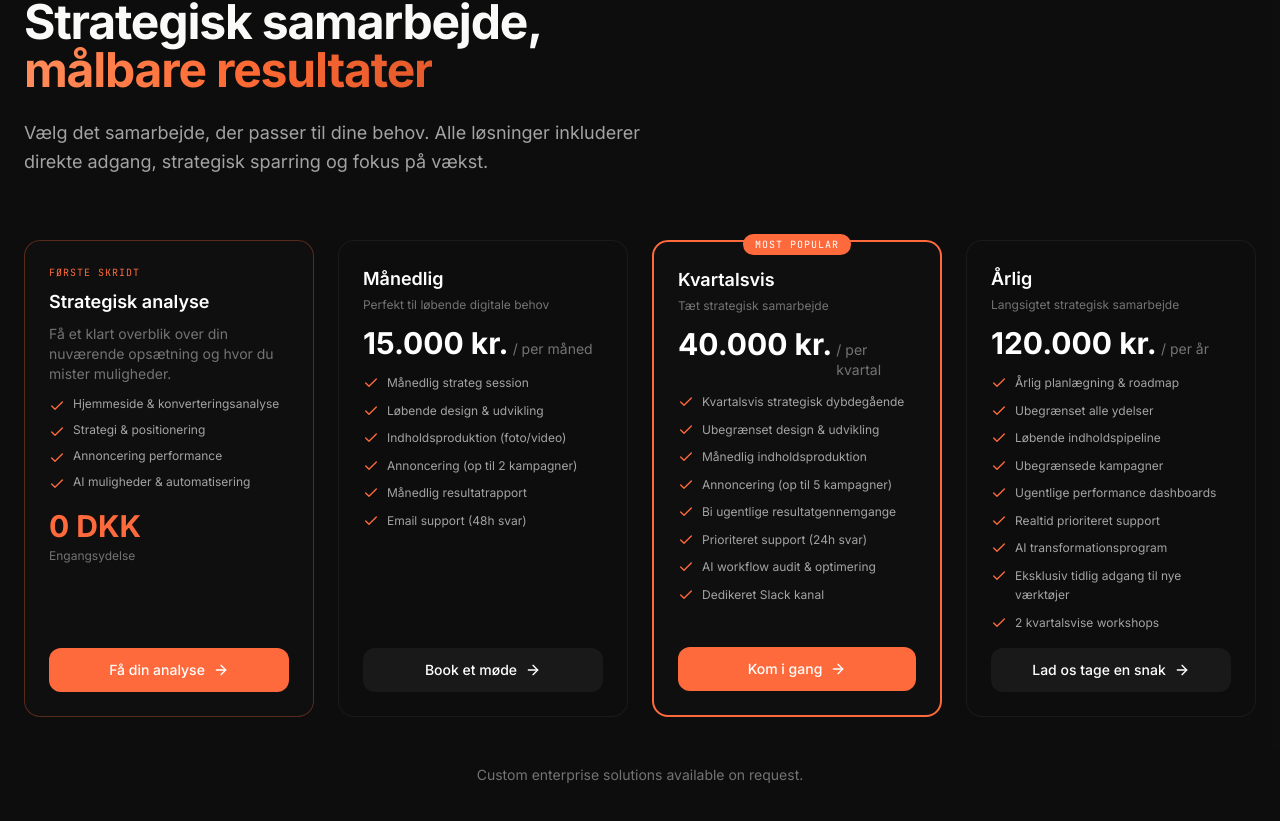
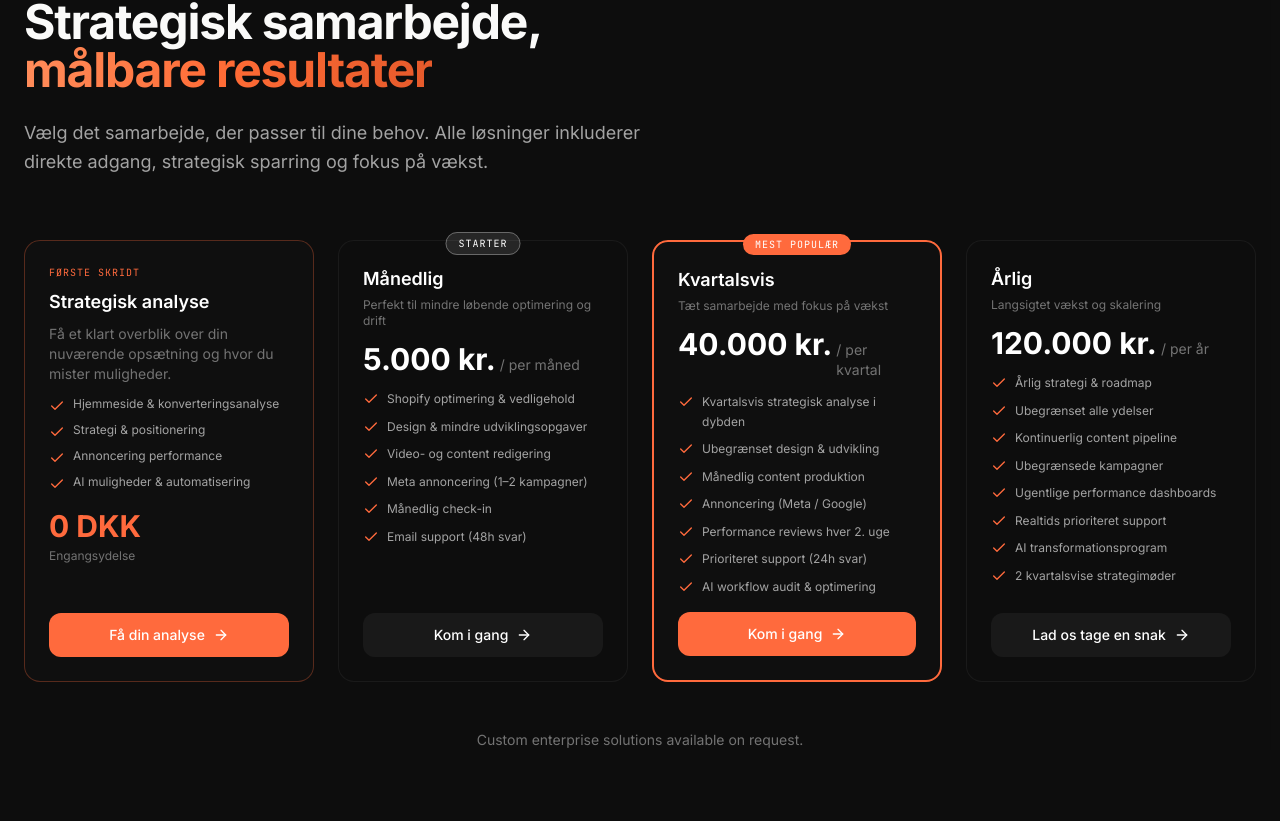
Before and after one commit to hejculto/premium-site, a Next.js app: page / in a window 1280 px wide. Shown: the part 6617-7438 px from the top of the page. Built offline with nearby package versions, Linux system fonts and the light colour scheme.

Commit message:
Update pricing: monthly 5000kr, starter badge, new descriptions

```diff
--- a/src/components/AdvisoryPlans.tsx
+++ b/src/components/AdvisoryPlans.tsx
@@ -110,10 +110,17 @@ export function AdvisoryPlans() {
                   : 'bg-[#0f0f0f]/50 border border-foreground/5'
               )}
             >
+              {plan.id === 'monthly' && (
+                <div className="absolute -top-3 left-1/2 -translate-x-1/2">
+                  <span className="text-[10px] font-mono uppercase tracking-wider bg-white/10 text-white border border-white/30 px-3 py-1 rounded-full">
+                    Starter
+                  </span>
+                </div>
+              )}
               {plan.highlighted && (
                 <div className="absolute -top-3 left-1/2 -translate-x-1/2">
                   <span className="text-[10px] font-mono uppercase tracking-wider bg-[#ff6a3d] text-white px-3 py-1 rounded-full">
-                    Most Popular
+                    Mest populær
                   </span>
                 </div>
               )}
--- a/src/data/content.ts
+++ b/src/data/content.ts
@@ -95,18 +95,18 @@ export const advisoryPlans = [
   {
     id: 'monthly',
     name: 'Månedlig',
-    price: 15000,
+    price: 5000,
     period: 'per måned',
-    description: 'Perfekt til løbende digitale behov',
+    description: 'Perfekt til mindre løbende optimering og drift',
     features: [
-      'Månedlig strateg session',
-      'Løbende design & udvikling',
-      'Indholdsproduktion (foto/video)',
-      'Annoncering (op til 2 kampagner)',
-      'Månedlig resultatrapport',
+      'Shopify optimering & vedligehold',
+      'Design & mindre udviklingsopgaver',
+      'Video- og content redigering',
+      'Meta annoncering (1–2 kampagner)',
+      'Månedlig check-in',
       'Email support (48h svar)',
     ],
-    cta: 'Book et møde',
+    cta: 'Kom i gang',
     highlighted: false,
   },
   {
@@ -114,16 +114,15 @@ export const advisoryPlans = [
     name: 'Kvartalsvis',
     price: 40000,
     period: 'per kvartal',
-    description: 'Tæt strategisk samarbejde',
+    description: 'Tæt samarbejde med fokus på vækst',
     features: [
-      'Kvartalsvis strategisk dybdegående',
+      'Kvartalsvis strategisk analyse i dybden',
       'Ubegrænset design & udvikling',
-      'Månedlig indholdsproduktion',
-      'Annoncering (op til 5 kampagner)',
-      'Bi ugentlige resultatgennemgange',
+      'Månedlig content produktion',
+      'Annoncering (Meta / Google)',
+      'Performance reviews hver 2. uge',
       'Prioriteret support (24h svar)',
       'AI workflow audit & optimering',
-      'Dedikeret Slack kanal',
     ],
     cta: 'Kom i gang',
     highlighted: true,
@@ -133,17 +132,16 @@ export const advisoryPlans = [
     name: 'Årlig',
     price: 120000,
     period: 'per år',
-    description: 'Langsigtet strategisk samarbejde',
+    description: 'Langsigtet vækst og skalering',
     features: [
-      'Årlig planlægning & roadmap',
+      'Årlig strategi & roadmap',
       'Ubegrænset alle ydelser',
-      'Løbende indholdspipeline',
+      'Kontinuerlig content pipeline',
       'Ubegrænsede kampagner',
       'Ugentlige performance dashboards',
-      'Realtid prioriteret support',
+      'Realtids prioriteret support',
       'AI transformationsprogram',
-      'Eksklusiv tidlig adgang til nye værktøjer',
-      '2 kvartalsvise workshops',
+      '2 kvartalsvise strategimøder',
     ],
     cta: 'Lad os tage en snak',
     highlighted: false,
```
